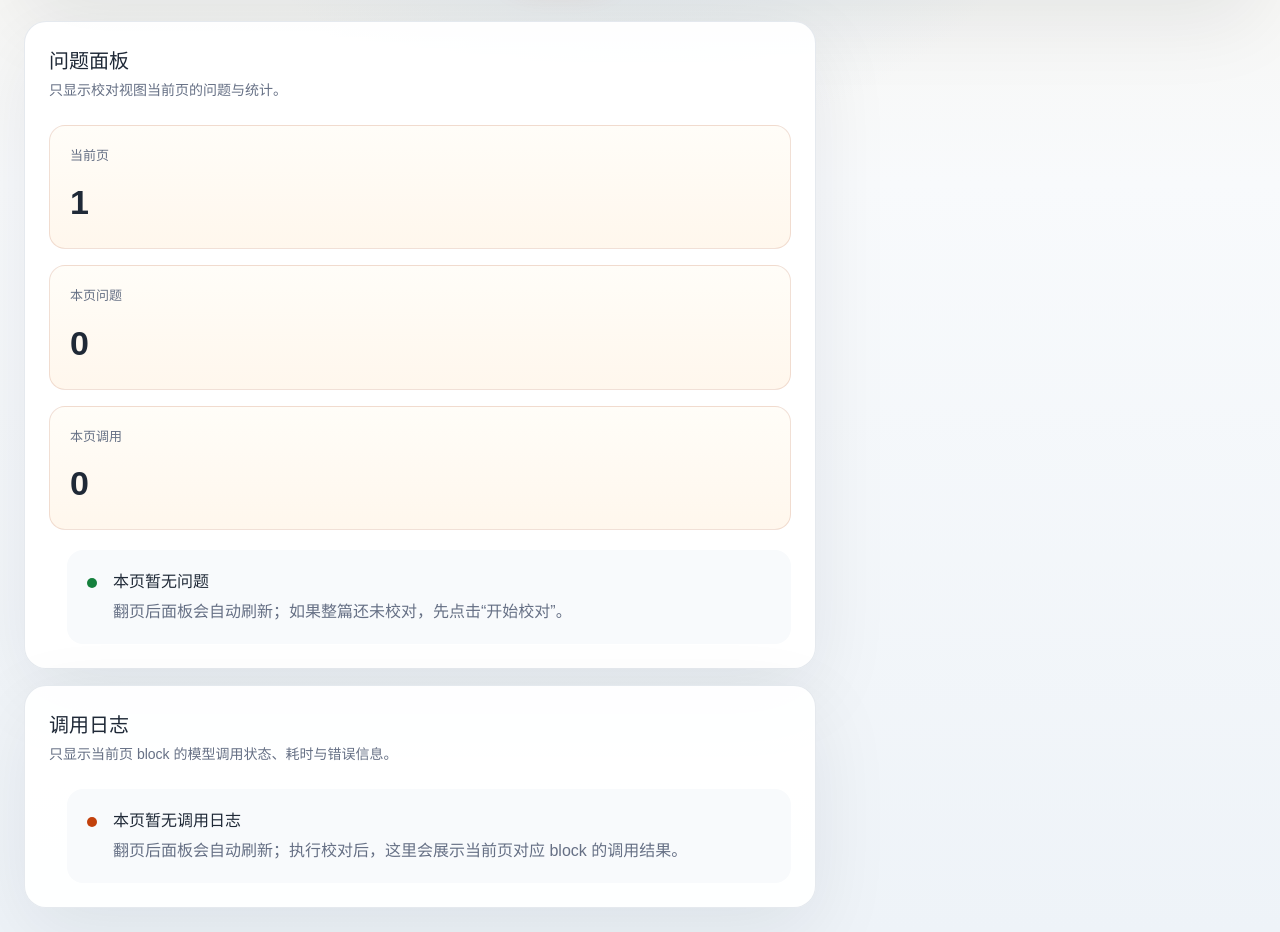
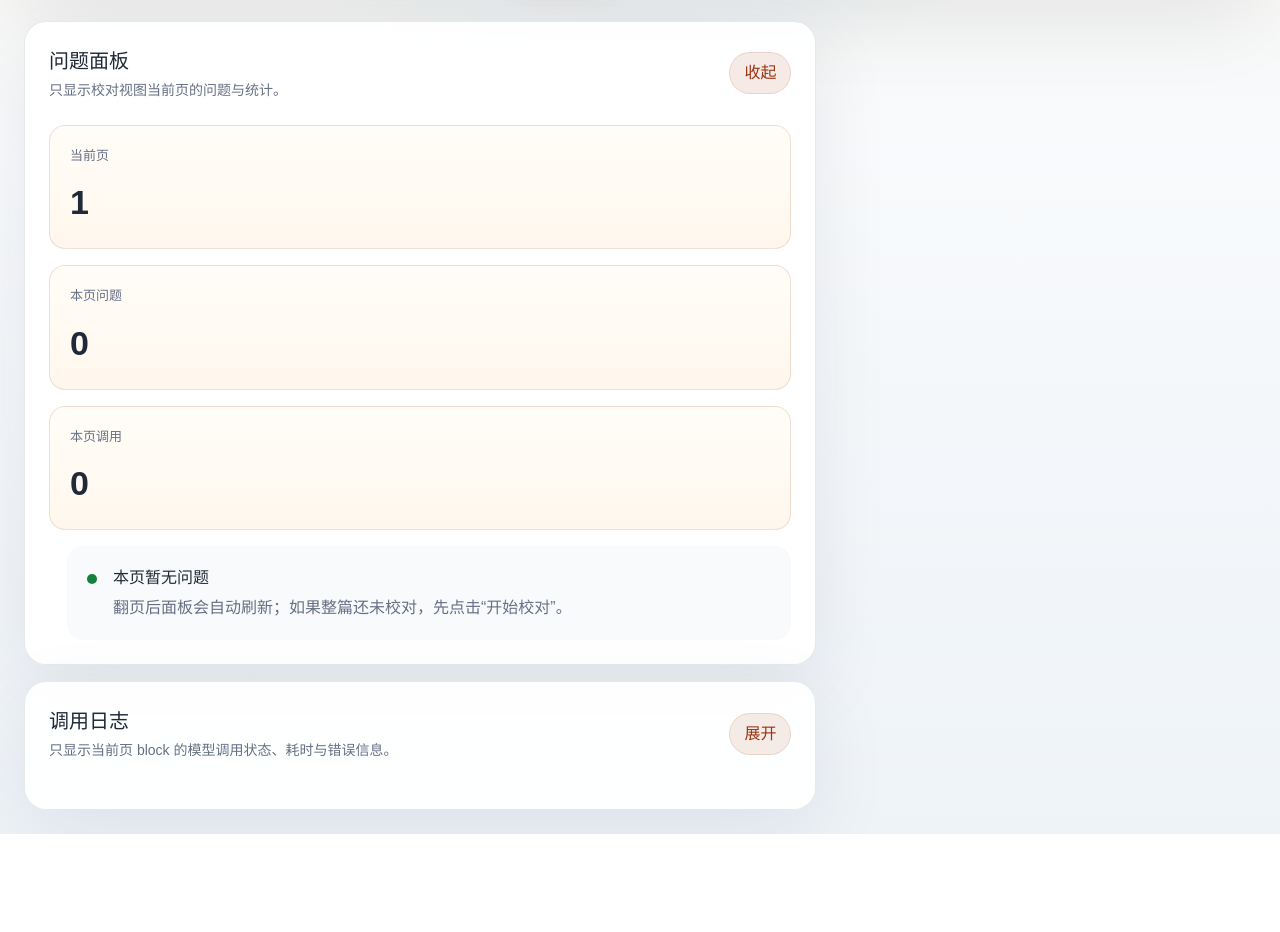
Before and after one commit to L0601/proofdesk, a Vue app: page /project/1 in a window 1280 px wide. Shown: the part 360-1292 px from the top of the page. After the commit the page ends 1194 px from the top, so only its background shows below. Built offline with nearby package versions, Linux system fonts and the light colour scheme.

Commit message:
fix: stabilize project detail polling

```diff
--- a/src/pages/ProjectDetailPage.vue
+++ b/src/pages/ProjectDetailPage.vue
@@ -97,6 +97,20 @@
           title="问题面板"
           subtitle="只显示校对视图当前页的问题与统计。"
         >
+          <template #extra>
+            <button
+              class="panel-toggle"
+              type="button"
+              @click="issuePanelOpen = !issuePanelOpen"
+            >
+              {{ issuePanelOpen ? "收起" : "展开" }}
+            </button>
+          </template>
+
+          <div
+            v-if="issuePanelOpen"
+            class="side-panel__body"
+          >
           <div class="stats-grid">
             <article class="metric-tile">
               <span>当前页</span>
@@ -153,12 +167,27 @@
               </div>
             </div>
           </div>
+          </div>
         </InfoCard>
 
         <InfoCard
           title="调用日志"
           subtitle="只显示当前页 block 的模型调用状态、耗时与错误信息。"
         >
+          <template #extra>
+            <button
+              class="panel-toggle"
+              type="button"
+              @click="callPanelOpen = !callPanelOpen"
+            >
+              {{ callPanelOpen ? "收起" : "展开" }}
+            </button>
+          </template>
+
+          <div
+            v-if="callPanelOpen"
+            class="side-panel__body"
+          >
           <div
             v-if="visibleCalls.length"
             class="call-list"
@@ -199,6 +228,7 @@
                 <p>翻页后面板会自动刷新；执行校对后，这里会展示当前页对应 block 的调用结果。</p>
               </div>
             </div>
+          </div>
           </div>
         </InfoCard>
       </div>
@@ -250,6 +280,8 @@ const calls = ref<ProofreadingCall[]>([]);
 const currentPage = ref(1);
 const totalPages = ref(1);
 const visibleBlockIds = ref<string[]>([]);
+const issuePanelOpen = ref(true);
+const callPanelOpen = ref(false);
 
 const projectId = computed(() => String(route.params.id ?? ""));
 const projectTitle = computed(() => projectDetail.value?.name ?? projectId.value);
@@ -282,10 +314,10 @@ const defaultOptions: ProofreadOptions = {
 };
 
 onMounted(() => {
-  void loadPage();
+  void loadInitialData();
   pollingTimer = window.setInterval(() => {
     if (jobRunning.value) {
-      void loadPage();
+      void refreshProofreadingData();
     }
   }, 2000);
 });
@@ -297,8 +329,9 @@ onBeforeUnmount(() => {
   }
 });
 
-async function loadPage() {
-  await Promise.all([loadProjectDetail(), refreshProofreadingData()]);
+async function loadInitialData() {
+  await loadProjectDetail();
+  await refreshProofreadingData();
 }
 
 async function loadProjectDetail() {
@@ -444,7 +477,7 @@ async function executeProofreading(
   successMessage: string,
 ) {
   job.value = await startProofreading(projectId.value, options);
-  await Promise.all([loadProjectDetail(), refreshProofreadingData()]);
+  await refreshProofreadingData();
   panelMessage.value = successMessage;
   activeView.value = "proofread";
   if (issues.value.length) {
--- a/src/styles/main.css
+++ b/src/styles/main.css
@@ -313,10 +313,25 @@ input {
 .stats-grid,
 .issue-list,
 .call-list,
-.side-panel {
+.side-panel,
+.side-panel__body {
   display: flex;
   flex-direction: column;
   gap: var(--space-3);
+}
+
+.panel-toggle {
+  padding: 8px 14px;
+  border: 1px solid rgba(154, 52, 18, 0.12);
+  border-radius: 999px;
+  color: var(--accent);
+  background: var(--accent-soft);
+  cursor: pointer;
+}
+
+.panel-toggle:hover {
+  border-color: rgba(154, 52, 18, 0.22);
+  background: rgba(154, 52, 18, 0.14);
 }
 
 .issue-card {
```
